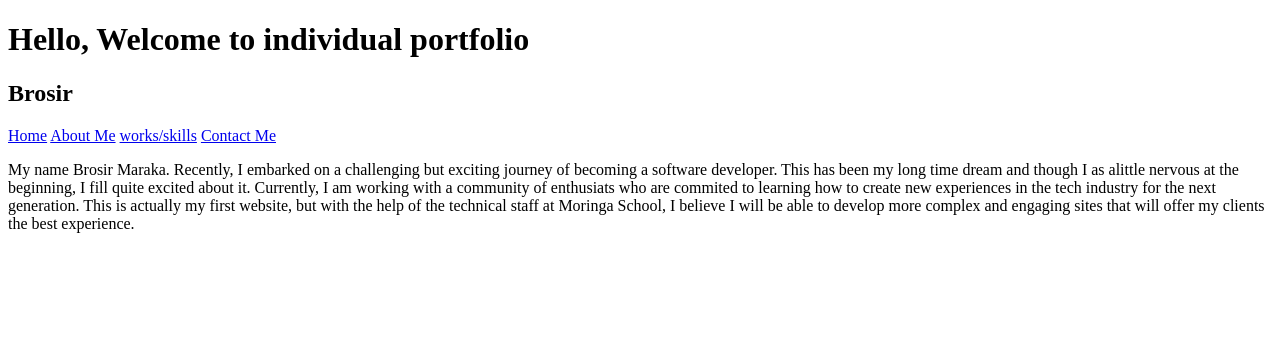
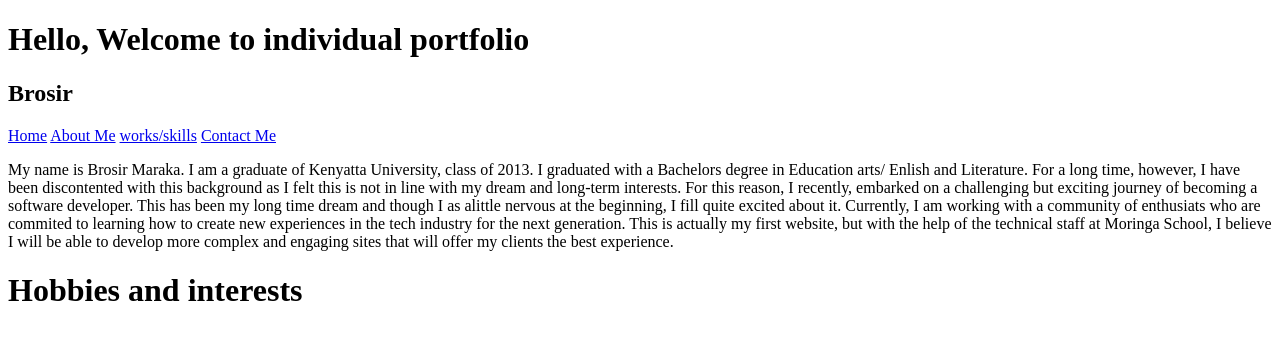
Before and after one commit to Brosir-Maraka/Personal-portfolio, a plain HTML site: page aboutme.html in a window 1280 px wide. Drawn offline with Linux system fonts and the light colour scheme.

Commit message:
add edits in about me page

```diff
--- a/aboutme.html
+++ b/aboutme.html
@@ -16,5 +16,11 @@
 
 
   </body>
-  <p>My name Brosir Maraka. Recently, I embarked on a challenging but exciting journey of becoming a software developer. This has been my long time dream and though I as alittle nervous at the beginning, I fill quite excited about it. Currently, I am working with a community of enthusiats who are commited to learning how to create new experiences in the tech industry for the next generation. This is actually my first website, but with the help of the technical staff at Moringa School, I believe I will be able to develop more complex and engaging sites that will offer my clients the best experience.</p>
+  <p>My name is Brosir Maraka.
+
+    I am a graduate of Kenyatta University, class of 2013. I graduated with a Bachelors degree in Education arts/ Enlish and Literature. For a long time, however, I have been discontented with this background as I felt this is not in line with my dream and long-term interests. For this reason, I recently, embarked on a challenging but exciting journey of becoming a software developer. This has been my long time dream and though I as alittle nervous at the beginning, I fill quite excited about it. Currently, I am working with a community of enthusiats who are commited to learning how to create new experiences in the tech industry for the next generation. This is actually my first website, but with the help of the technical staff at Moringa School, I believe I will be able to develop more complex and engaging sites that will offer my clients the best experience.</p>
+
+  </head>
+  <h1> Hobbies and interests</h1>
+
 </html>
```
